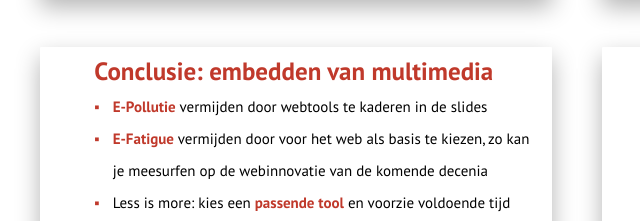
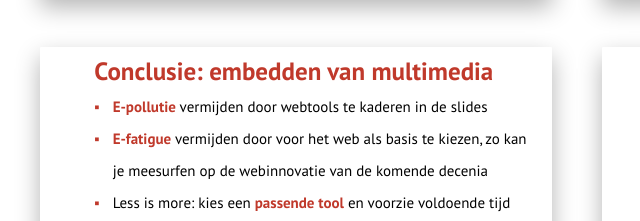
Before and after one commit to OpenWebslides/Velov2017, a website: page index.html in a window 1280 px wide. Shown: the part 3927-4148 px from the top of the page, 10-650 px from the left. Drawn offline with Linux system fonts and the light colour scheme.

Commit message:
fix capitals

```diff
--- a/index.html
+++ b/index.html
@@ -220,8 +220,8 @@
 	<section class="slide" id="experiences">
 		<h2>Conclusie: embedden van multimedia</h2>
 		<ul>
-			<li><strong>E-Pollutie</strong> vermijden door webtools te kaderen in de slides</li>
-			<li><strong>E-Fatigue</strong> vermijden door voor het web als basis te kiezen, zo kan je meesurfen op de webinnovatie van de komende decenia</li>
+			<li><strong>E-pollutie</strong> vermijden door webtools te kaderen in de slides</li>
+			<li><strong>E-fatigue</strong> vermijden door voor het web als basis te kiezen, zo kan je meesurfen op de webinnovatie van de komende decenia</li>
 			<li>Less is more: kies een <strong>passende tool</strong> en voorzie voldoende tijd</li>
 			<li>Voordeel van <strong>online versus offline</strong> interactie: de inhoud van de interactie in de klas is meteen traceerbaar in de slides</li>
 		</ul>
```
